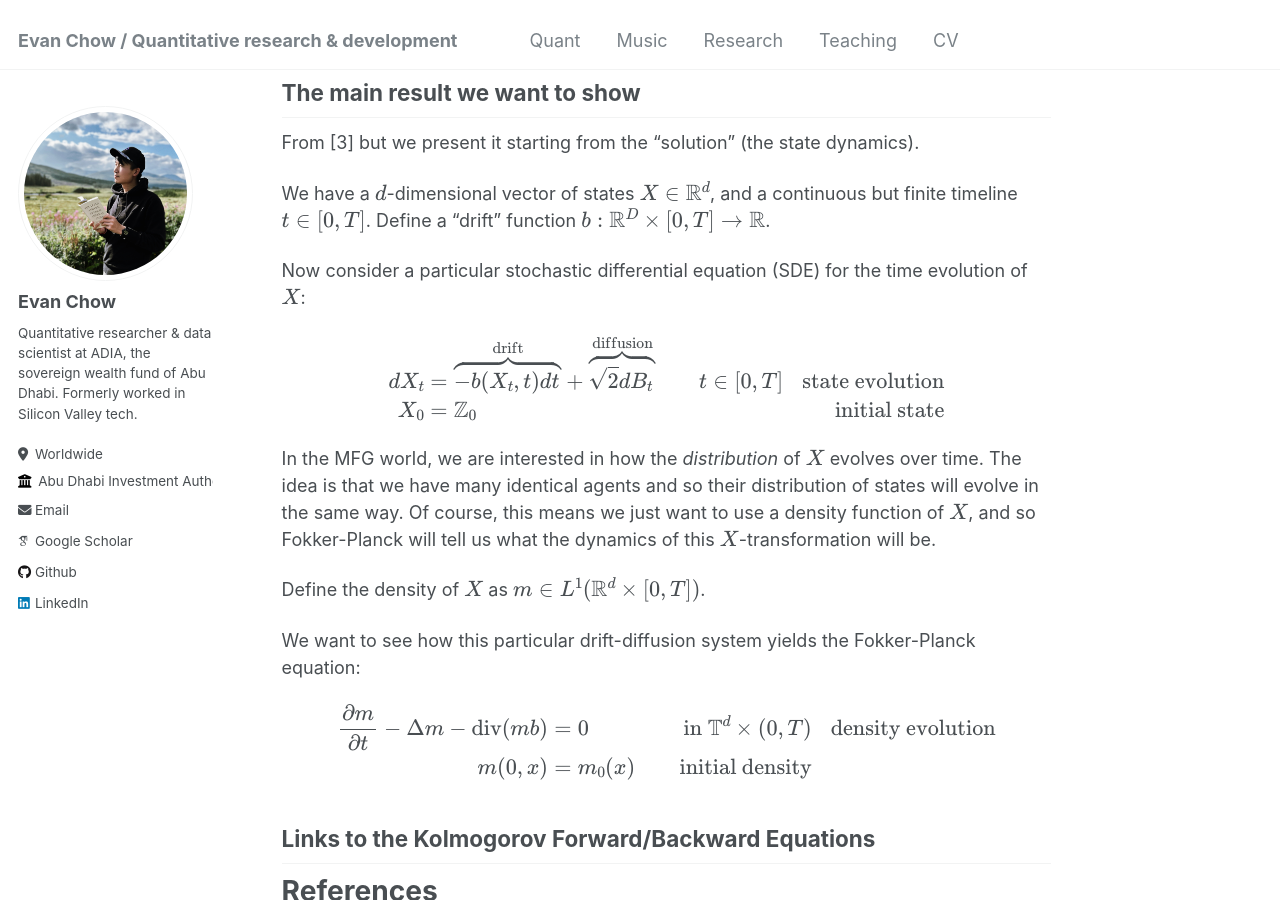
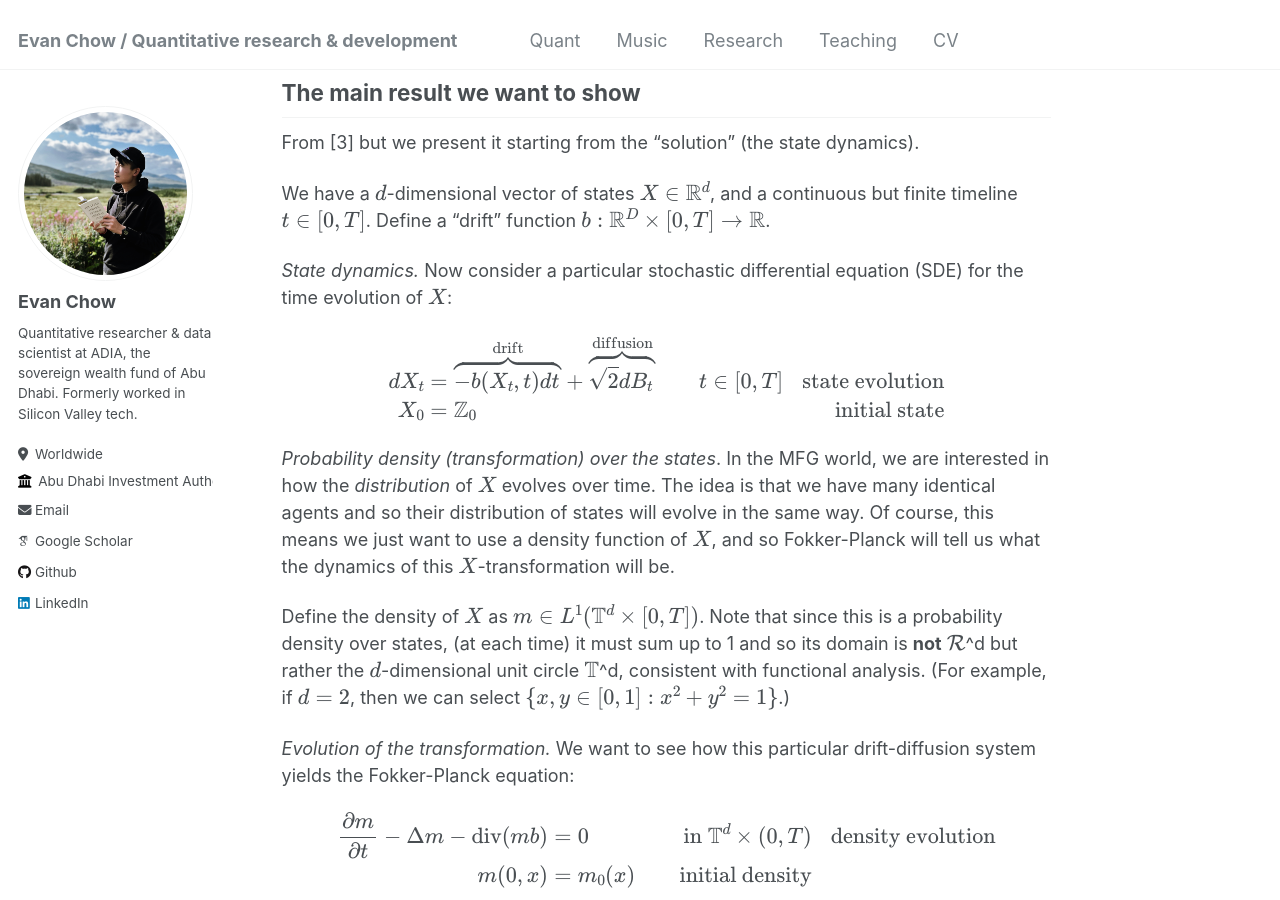
Before and after one commit to evnchw/evnchw.github.io, a Jekyll site: the page built from _quant/20240630_refresher_fokker_planck.md, in a window 1280 px wide and 900 px high, scrolled down 1138 px. Built offline with Jekyll 4.4.1, drawn with Linux system fonts in a browser that asks for light colours; some web fonts are replaced.

Commit message:
Quick commit.

```diff
--- a/_quant/20240630_refresher_fokker_planck.md
+++ b/_quant/20240630_refresher_fokker_planck.md
@@ -31,7 +31,7 @@ From [3] but we present it starting from the "solution" (the state dynamics).
 
 We have a $$d$$-dimensional vector of states $$X \in \mathbb{R}^d$$, and a continuous but finite timeline $$t \in [0, T]$$. Define a "drift" function $$b: \mathbb{R}^D \times [0, T] \to \mathbb{R}$$.
 
-Now consider a particular stochastic differential equation (SDE) for the time evolution of $$X$$:
+*State dynamics.* Now consider a particular stochastic differential equation (SDE) for the time evolution of $$X$$:
 
 $$
 \begin{align}
@@ -40,11 +40,16 @@ $$
 \end{align}
 $$
 
-In the MFG world, we are interested in how the *distribution* of $$X$$ evolves over time. The idea is that we have many identical agents and so their distribution of states will evolve in the same way. Of course, this means we just want to use a density function of $$X$$, and so Fokker-Planck will tell us what the dynamics of this $$X$$-transformation will be.
+*Probability density (transformation) over the states*. In the MFG world, we are interested in how the *distribution* of $$X$$ evolves over time. The idea is that we have many identical agents and so their distribution of states will evolve in the same way. Of course, this means we just want to use a density function of $$X$$, and so Fokker-Planck will tell us what the dynamics of this $$X$$-transformation will be.
 
-Define the density of $$X$$ as $$m \in L^1(\mathbb{R}^d \times [0,T])$$.
+<!--
+TODO:
+- define probability measure on complex unit circle (mathbb T)
+- define the \Delta operator for m
+-->
+Define the density of $$X$$ as $$m \in L^1(\mathbb{T}^d \times [0,T])$$. Note that since this is a probability density over states, (at each time) it must sum up to 1 and so its domain is **not** $$\mathcal{R}$$^d but rather the $$d$$-dimensional unit circle $$\mathbb{T}$$^d, consistent with functional analysis. (For example, if $$d=2$$, then we can select $$\{x, y \in [0,1]: x^2 + y^2 = 1\}$$.)
 
-We want to see how this particular drift-diffusion system yields the Fokker-Planck equation:
+*Evolution of the transformation.* We want to see how this particular drift-diffusion system yields the Fokker-Planck equation:
 
 $$
 \begin{align}
```
